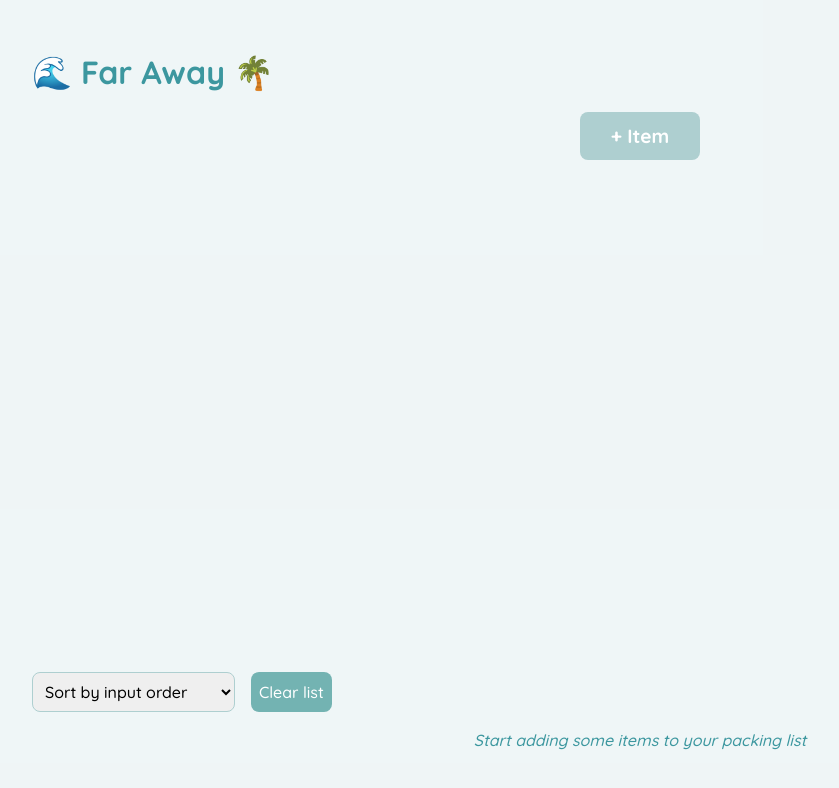
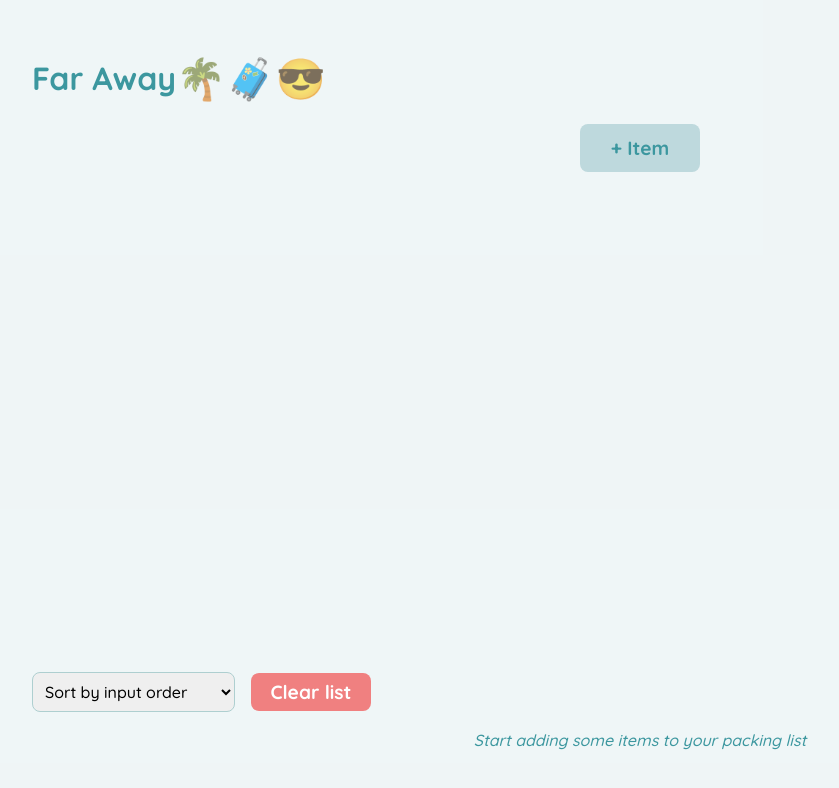
Before and after one commit to dambus/travel-list-restyle, a React (Create React App) app: page / in a window 1280 px wide. Shown: the top 788 px of the page, without its empty margins (0-839 px from the left). Built offline with nearby package versions, Linux system fonts and the light colour scheme.

Commit message:
styling styling

```diff
--- a/src/components/App.js
+++ b/src/components/App.js
@@ -19,7 +19,8 @@ export default function App() {
   }
 
   function handleDeleteItem(id) {
-    setItems((items) => items.filter((item) => item.id !== id));
+    const confirmed = window.confirm("Really want to delete this item?");
+    if (confirmed) setItems((items) => items.filter((item) => item.id !== id));
   }
 
   function handleToggleItem(id) {
--- a/src/components/Logo.js
+++ b/src/components/Logo.js
@@ -1,3 +1,7 @@
 export function Logo() {
-  return <h1 className="logo">🌊 Far Away 🌴</h1>;
+  return (
+    <h1 className="logo">
+      Far Away <span>🌴🧳😎</span>
+    </h1>
+  );
 }
--- a/src/components/PackingList.js
+++ b/src/components/PackingList.js
@@ -40,7 +40,9 @@ export function PackingList({
           <option value="description">Sort by description</option>
           <option value="packed">Sort by packed status</option>
         </select>
-        <button onClick={onClearList}>Clear list</button>
+        <button className="button-add-new clear-list" onClick={onClearList}>
+          Clear list
+        </button>
       </div>
     </div>
   );
--- a/src/sass/_Logo.scss
+++ b/src/sass/_Logo.scss
@@ -2,7 +2,7 @@
   // border: 1px solid red;
 }
 
-.logo {
+h1.logo {
   width: 100%;
   height: auto;
   display: flex;
@@ -10,12 +10,13 @@
   justify-content: center;
   align-items: center;
   margin-top: 1rem;
+  font-size: 2rem;
   @include md {
     justify-content: start;
   }
 
-  h1 {
-    color: $color-acc-dark;
-    padding: 1rem;
+  span {
+    opacity: 0.66;
+    font-size: 2.5rem;
   }
 }
--- a/src/sass/_PackingList.scss
+++ b/src/sass/_PackingList.scss
@@ -84,10 +84,13 @@
       }
     }
 
-    button {
-      background-color: $color-acc-dark;
-      padding: 8px;
-      border-radius: 8px;
+    button.clear-list {
+      background-color: lightcoral;
+      height: 2.4rem;
+      margin-top: 0;
+
+      // border-radius: 8px;
+      // color: white;
       color: white;
     }
   }
--- a/src/sass/base.scss
+++ b/src/sass/base.scss
@@ -122,11 +122,12 @@ body {
   height: 3rem;
   width: 120px;
   justify-self: center;
-  background-color: $color-acc-med;
+  background-color: $color-acc-light;
   border-radius: 8px;
   outline: none;
   border: none;
-  color: white;
+  // border: 2px solid $color-acc-dark;
+  color: $color-text;
   font-size: 1.2rem;
   font-weight: bold;
 }
```
